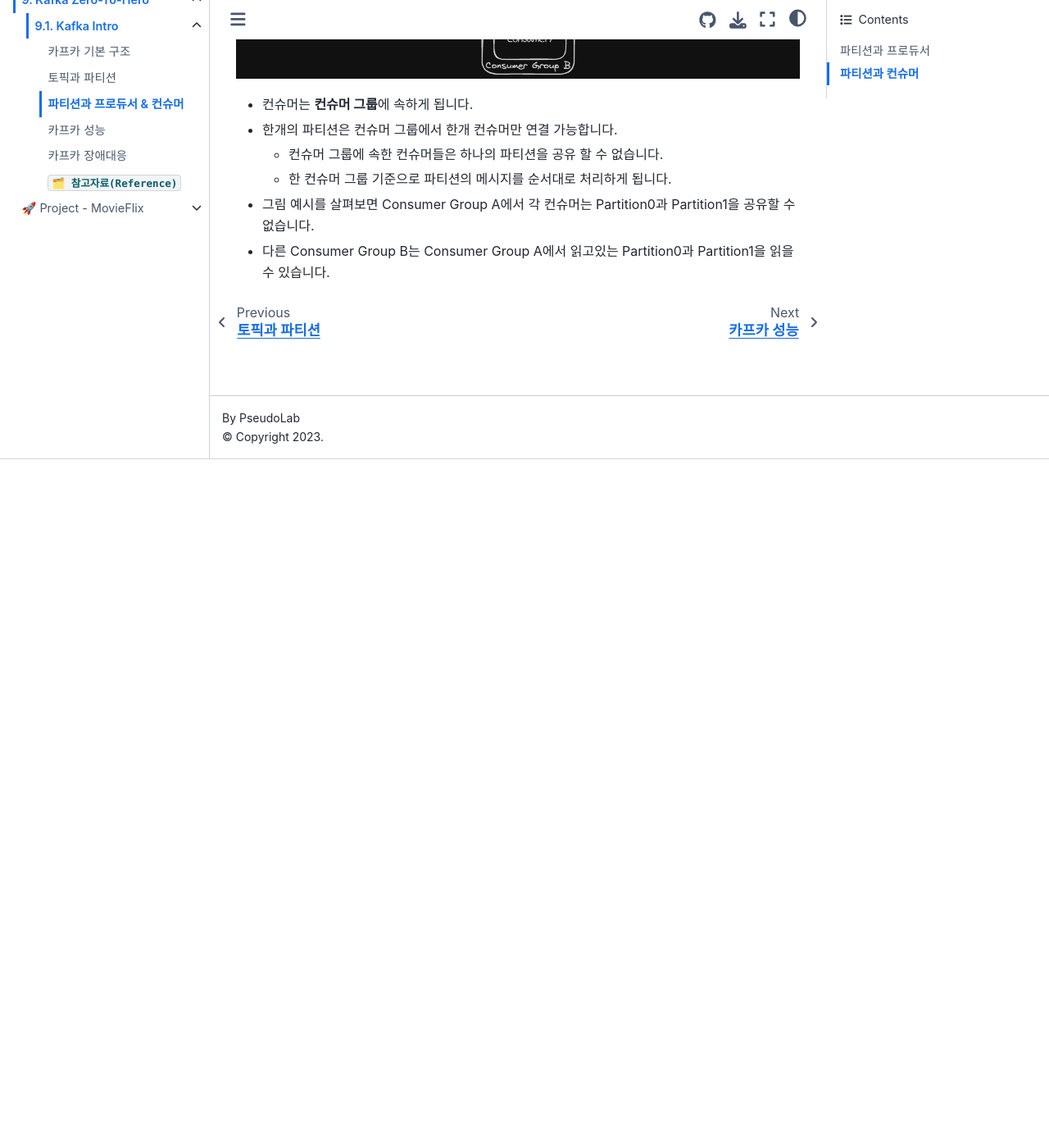
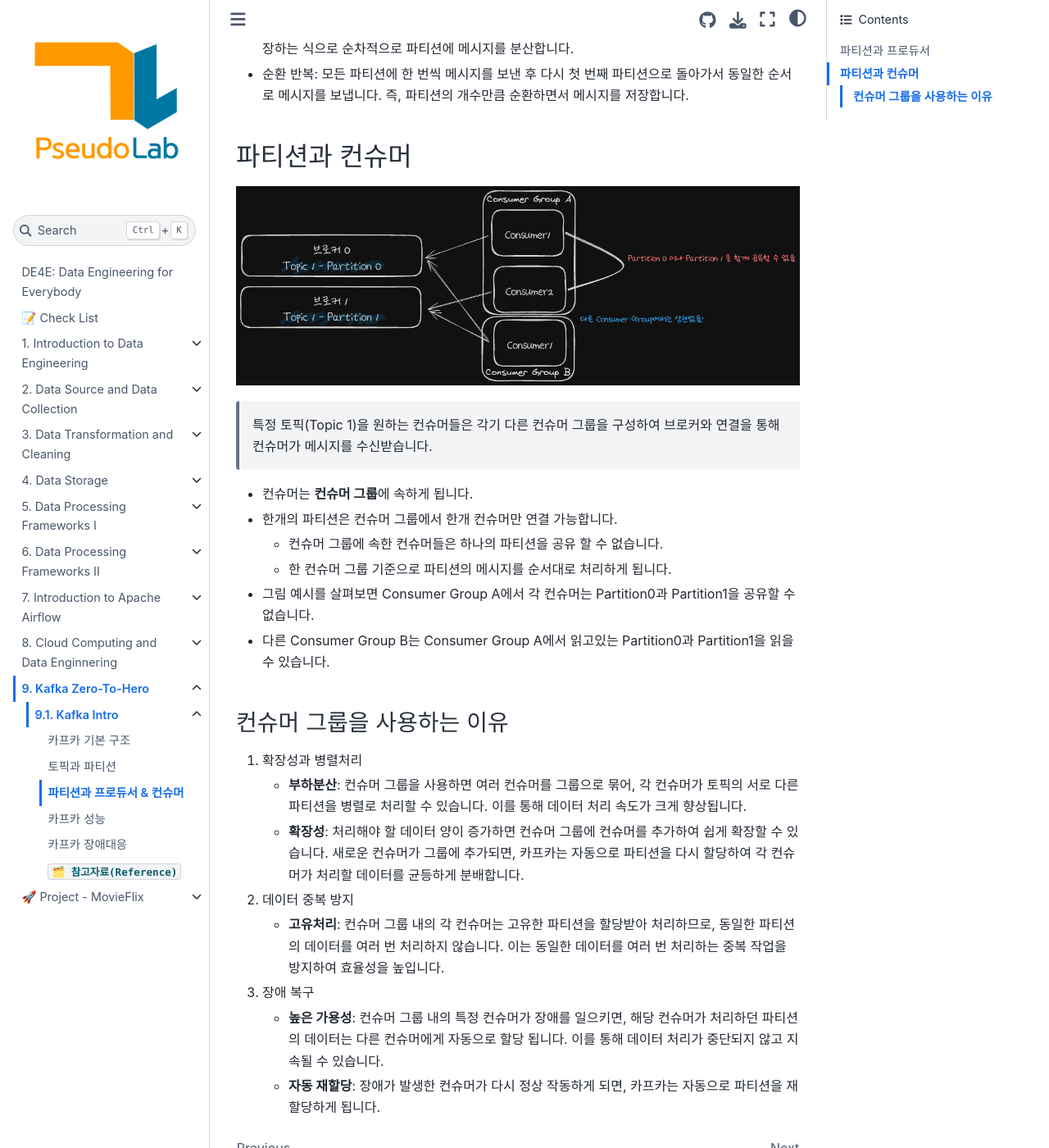
Before and after one commit to Pseudo-Lab/data-engineering-for-everybody, a Jupyter Book: the page built from book/docs/9_kafka_zero_to_hero/9_1_kafka_intro/9_1_3_partition_and_producer_consumer.md, in a window 1280 px wide and 1400 px high, scrolled down 840 px. Shown: the whole window at 82% size. Built offline with Jupyter Book 1.0.4 settings and Sphinx 7.4.7 and the Sphinx Book theme 1.1.4, drawn with Linux system fonts in a browser that asks for light colours; comment, search, counter and statistics services are not loaded; some of the changed text lies outside the part shown.

Commit message:
내용 보충

```diff
--- a/book/docs/9_kafka_zero_to_hero/9_1_kafka_intro/9_1_3_partition_and_producer_consumer.md
+++ b/book/docs/9_kafka_zero_to_hero/9_1_kafka_intro/9_1_3_partition_and_producer_consumer.md
@@ -3,6 +3,7 @@
 ## 파티션과 프로듀서
 
 ![alt text](./images/9_1_3_0.png)
+> 같은 토픽(주제)인 데이터가 파티션 0과 1에 분산되어 저장된다. 이를 결정하는 것을 프로듀서가 한다.
 
 - 프로듀서는 어떤 Partition에 메시지를 저장할지 결정해야합니다.
   1. 메시지 키가 제공되지 않은 경우 RoundRobin 방식으로 돌아가면서 저장할 수 있습니다.
@@ -10,9 +11,15 @@
     - Key가 지정된 경우 Kafka는 키의 해시값을 이용해 메시지를 특정 파티션에 저장합니다.
     - 같은 키를 갖는 메시지는 항상 같은 Partition에 저장되기 때문에 메시지 순서가 보장됩니다.
 
+### 라운드 로빈(RoundRobin) 방식
+라운드 로빈은 프로듀서가 메시지를 각 파티션에 고르게 분산시키기 위해 사용하는 방식 중 하나입니다. 이 방식은 다음과 같이 동작합니다:
+- 메시지 분산: 프로듀서는 첫 번째 메시지를 첫 번째 파티션에, 두 번째 메시지를 두 번째 파티션에 저장하는 식으로 순차적으로 파티션에 메시지를 분산합니다.
+- 순환 반복: 모든 파티션에 한 번씩 메시지를 보낸 후 다시 첫 번째 파티션으로 돌아가서 동일한 순서로 메시지를 보냅니다. 즉, 파티션의 개수만큼 순환하면서 메시지를 저장합니다.
+
 ## 파티션과 컨슈머
 
 ![alt text](./images/9_1_3_1.png)
+> 특정 토픽(Topic 1)을 원하는 컨슈머들은 각기 다른 컨슈머 그룹을 구성하여 브로커와 연결을 통해 컨슈머가 메시지를 수신받습니다.
 
 - 컨슈머는 **컨슈머 그룹**에 속하게 됩니다.
 - 한개의 파티션은 컨슈머 그룹에서 한개 컨슈머만 연결 가능합니다.
@@ -22,6 +29,17 @@
 - 그림 예시를 살펴보면 Consumer Group A에서 각 컨슈머는 Partition0과 Partition1을 공유할 수 없습니다.
 - 다른 Consumer Group B는 Consumer Group A에서 읽고있는 Partition0과 Partition1을 읽을 수 있습니다.
 
+### 컨슈머 그룹을 사용하는 이유
+1. 확장성과 병렬처리
+   - **부하분산**: 컨슈머 그룹을 사용하면 여러 컨슈머를 그룹으로 묶어, 각 컨슈머가 토픽의 서로 다른 파티션을 병렬로 처리할 수 있습니다. 이를 통해 데이터 처리 속도가 크게 향상됩니다.
+   - **확장성**: 처리해야 할 데이터 양이 증가하면 컨슈머 그룹에 컨슈머를 추가하여 쉽게 확장할 수 있습니다. 새로운 컨슈머가 그룹에 추가되면, 카프카는 자동으로 파티션을 다시 할당하여 각 컨슈머가 처리할 데이터를 균등하게 분배합니다.
+
+2. 데이터 중복 방지
+   - **고유처리**: 컨슈머 그룹 내의 각 컨슈머는 고유한 파티션을 할당받아 처리하므로, 동일한 파티션의 데이터를 여러 번 처리하지 않습니다. 이는 동일한 데이터를 여러 번 처리하는 중복 작업을 방지하여 효율성을 높입니다.
+3. 장애 복구
+   - **높은 가용성**: 컨슈머 그룹 내의 특정 컨슈머가 장애를 일으키면, 해당 컨슈머가 처리하던 파티션의 데이터는 다른 컨슈머에게 자동으로 할당 됩니다. 이를 통해 데이터 처리가 중단되지 않고 지속될 수 있습니다.
+   - **자동 재할당**: 장애가 발생한 컨슈머가 다시 정상 작동하게 되면, 카프카는 자동으로 파티션을 재할당하게 됩니다.
+
 <script src="https://utteranc.es/client.js"
         repo="Pseudo-Lab/data-engineering-for-everybody"
         issue-term="pathname"
```
Also changed, not shown: book/docs/9_kafka_zero_to_hero/9_1_kafka_intro/9_1_1_architecture.md (+2 -0 lines), book/docs/9_kafka_zero_to_hero/9_1_kafka_intro/9_1_2_topic_and_partition.md (+8 -0 lines).
